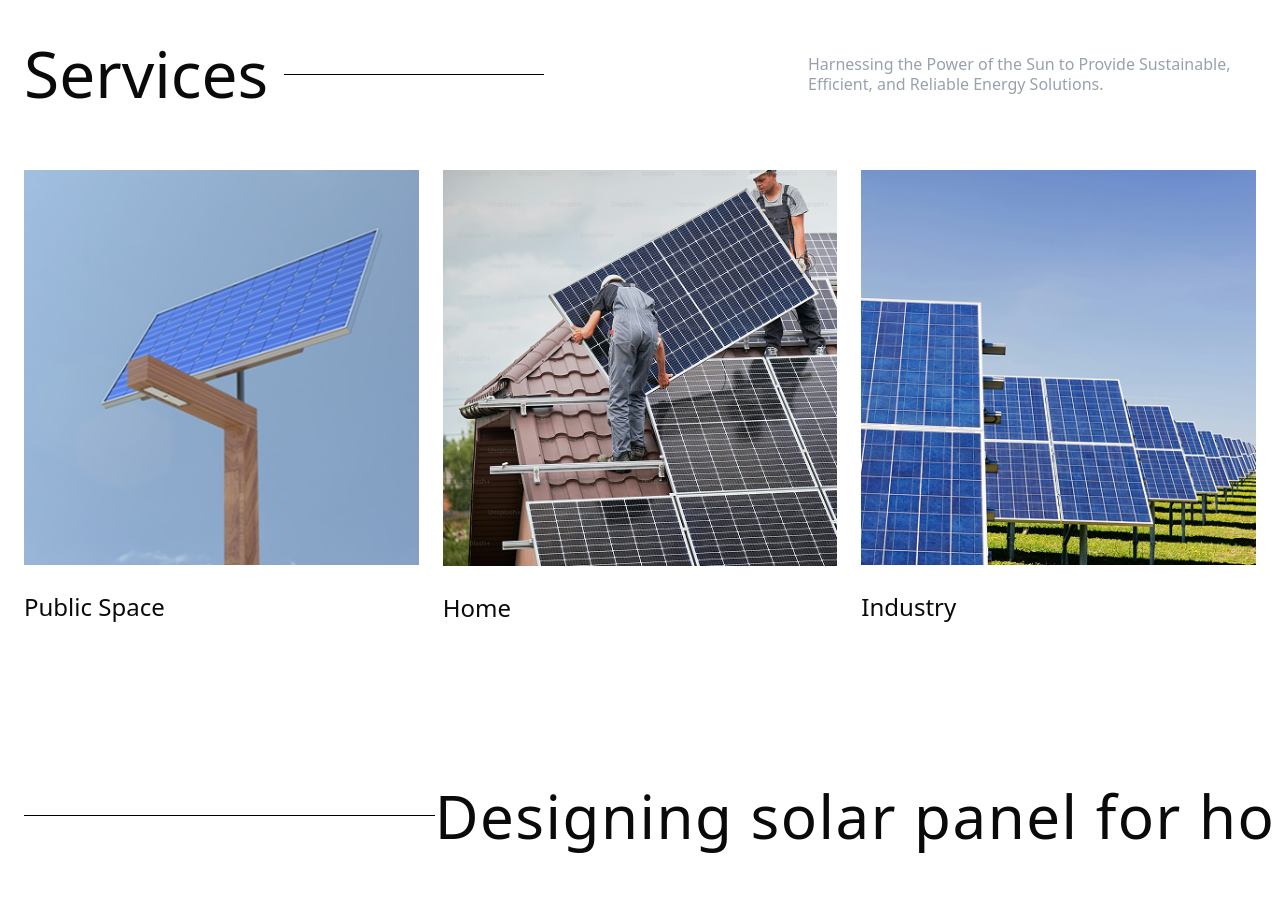
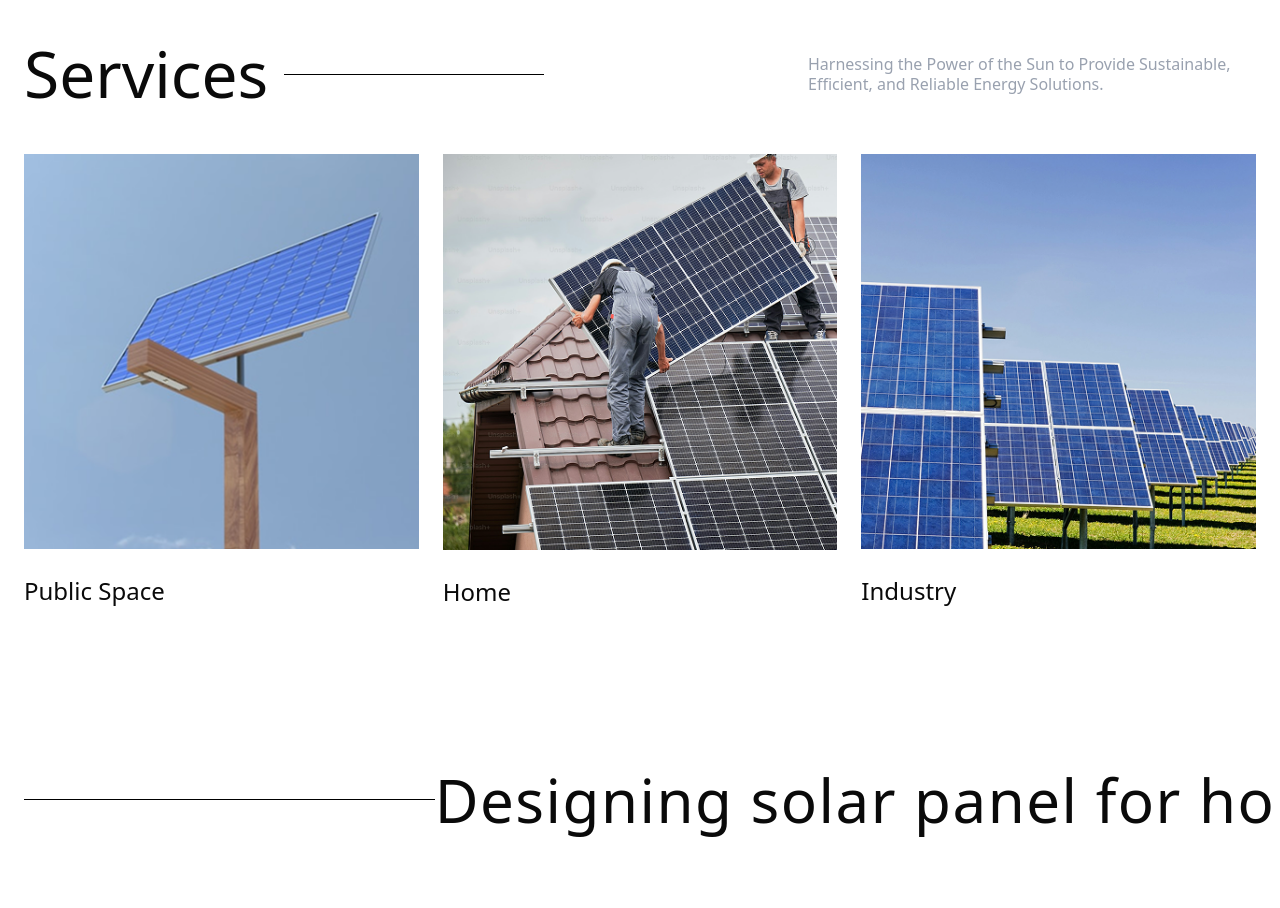
Before and after one commit to Kaveeshala/landing-page2, a Next.js app: page / in a window 1280 px wide. Shown: the part 1760-2668 px from the top of the page. Built offline with nearby package versions, Linux system fonts and the light colour scheme.

Commit message:
make changes in services section

```diff
--- a/app/components/Services.jsx
+++ b/app/components/Services.jsx
@@ -34,8 +34,7 @@ export default function ServiceSection() {
           </p>
         </div>
 
-
-        <div className="flex flex-cols gap-6 w-full mt-6">
+        <div className="flex flex-cols gap-6 w-full mt-2">
           {images.map((image, index) => (
             <Card key={index} className="w-full border-none shadow-none">
               <CardHeader className="overflow-hidden px-0 group">
```
